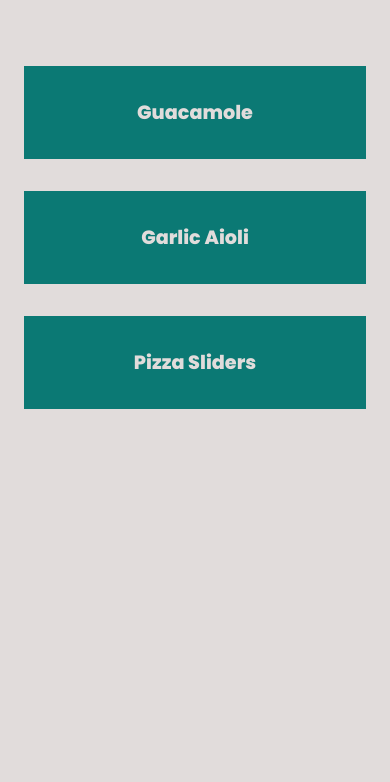
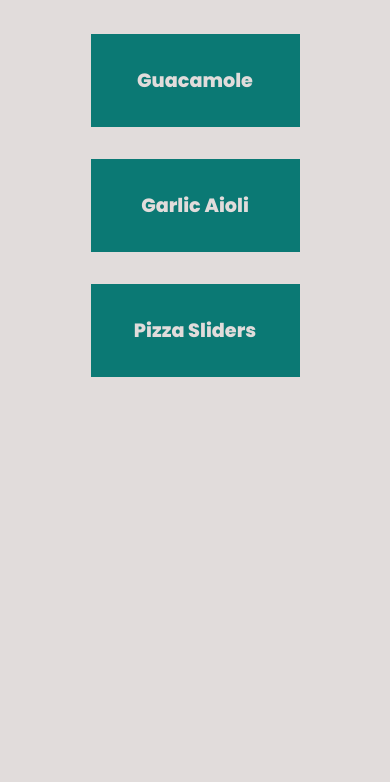
Before and after one commit to arunrr/odin-recipes, a plain HTML site: page index.html in a window 390 px wide. Shown: the part 382-1164 px from the top of the page. After the commit the page ends 999 px from the top, so only its background shows below. Drawn offline with Linux system fonts and the light colour scheme.

Commit message:
Update index page for responsive design

```diff
--- a/styles/index.css
+++ b/styles/index.css
@@ -17,13 +17,14 @@
 
 body {
   background-color: var(--clr-light);
-  height: 100vh;
 }
 
 .container {
   font-size: 1.2rem;
-  min-width: 300px;
-  margin: 20rem 1.5rem;
+  width: 100%;
+  max-width: 70%;
+  margin: 0 auto;
+  padding: 15rem 2rem;
   display: flex;
   flex-direction: column;
   align-items: center;
@@ -54,12 +55,15 @@ body {
 .nav-bar > ul > li {
   font-weight: 800;
   width: 100%;
+  flex: 1 0 30%;
   cursor: pointer;
   text-align: center;
 }
 .nav-bar > ul > li > a {
   display: block;
   text-decoration: none;
+  font-size: 1.5 rem;
+
   padding: 2rem 1rem;
   color: var(--clr-light);
   background-color: var(--clr-medium);
@@ -71,7 +75,7 @@ body {
   background-color: var(--clr-accent);
 }
 
-@media (min-width: 700px) {
+@media (min-width: 850px) {
   .container > h1 {
     font-size: 2.5rem;
   }
--- a/styles/recipes.css
+++ b/styles/recipes.css
@@ -44,7 +44,7 @@ p {
 }
 
 .container {
-  max-width: 100%;
+  max-width: 60%;
   margin: 0 2rem;
 }
 
```
